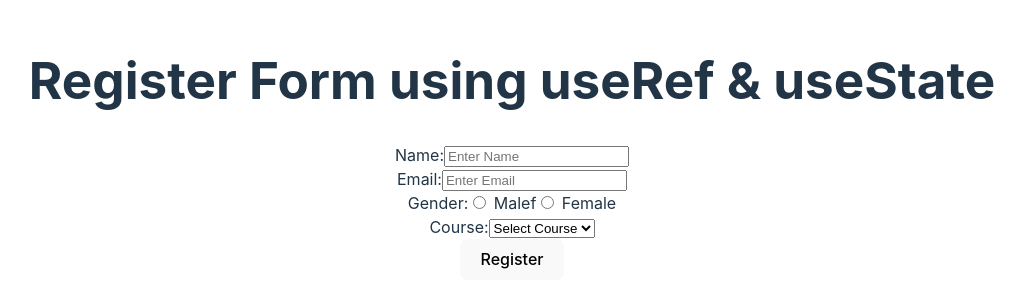
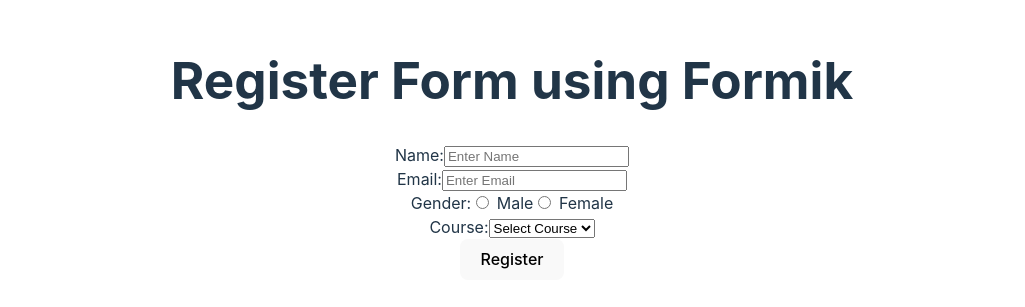
Before and after one commit to ashok-koenig/203168-ui, a React (Vite) app in the folder 5-React-demo-apps/forms-demo-app/: page / in a window 1280 px wide. Shown: the part 251-558 px from the top of the page, without its empty margins (128-1153 px from the left). Built offline with nearby package versions, Linux system fonts and the light colour scheme.

Commit message:
formik with validation

```diff
--- a/5-React-demo-apps/forms-demo-app/package.json
+++ b/5-React-demo-apps/forms-demo-app/package.json
@@ -10,6 +10,7 @@
     "preview": "vite preview"
   },
   "dependencies": {
+    "formik": "^2.4.6",
     "react": "^18.3.1",
     "react-dom": "^18.3.1"
   },
--- a/5-React-demo-apps/forms-demo-app/src/App.tsx
+++ b/5-React-demo-apps/forms-demo-app/src/App.tsx
@@ -5,6 +5,7 @@
 import BasicForm from './components/BasicForm'
 import StateFrom from './components/StateFrom'
 import RefStateForm from './components/RefStateForm'
+import FormikForm from './components/FormikForm'
 
 function App() {
 
@@ -12,7 +13,8 @@
     <>
       {/* <BasicForm /> */}
       {/* <StateFrom /> */}
-      <RefStateForm />
+      {/* <RefStateForm /> */}
+      <FormikForm />
     </>
   )
 }
--- /dev/null
+++ b/5-React-demo-apps/forms-demo-app/src/components/FormikForm.tsx
@@ -0,0 +1,65 @@
+import { useFormik } from 'formik'
+import React from 'react'
+
+export default function FormikForm() {
+    const formik = useFormik({
+        initialValues: {
+            name: '',
+            email: '',
+            gender: '',
+            course: ''
+        },
+        validate:(values)=>{
+            const errors: {[key: string]: string} = {}
+            if(!values.name) errors.name = 'Name is required'
+            if(!values.email) errors.email = 'Email is required'
+            if(!values.gender) errors.gender = 'Gender is required'
+            if(!values.course) errors.course = 'Course is required'
+            return errors;
+        },
+        onSubmit: (values) =>{
+            console.log(values);
+        }
+    })
+    // console.log(formik);
+  return (
+    <div>
+    <h1>Register Form using Formik</h1>
+    <form onSubmit={formik.handleSubmit}>
+        <div>
+            <label>Name:</label>
+            <input type="text" name="name" placeholder='Enter Name' value={formik.values.name} onChange={formik.handleChange} onBlur={formik.handleBlur} />
+            {formik.errors.name && <span className="error">{formik.errors.name}</span>}
+        </div>
+        <div>
+            <label>Email:</label>
+            <input type="email" name="email" placeholder='Enter Email' value={formik.values.email} onChange={formik.handleChange} onBlur={formik.handleBlur} />
+            {formik.errors.email && <span className="error">{formik.errors.email}</span>}
+        </div>
+        <div>
+            <label>Gender:</label>
+            <label>
+                <input type="radio" name="gender" value="male" checked={formik.values.gender == 'male'} onChange={formik.handleChange} onBlur={formik.handleBlur}/> Male
+            </label>
+            <label>
+                <input type="radio" name="gender" value="female" checked={formik.values.gender == 'female'} onChange={formik.handleChange} onBlur={formik.handleBlur}/> Female
+            </label>
+            {formik.errors.gender && <span className="error">{formik.errors.gender}</span>}
+        </div>
+        <div>
+            <label>Course:</label>
+            <select name="course" value={formik.values.course} onChange={formik.handleChange} onBlur={formik.handleBlur}>
+                <option value="">Select Course</option>
+                <option value="JavaScript">JavaScript</option>
+                <option value="TypeScript">TypeScript</option>
+                <option value="React">React</option>
+            </select>
+            {formik.errors.course && <span className="error">{formik.errors.course}</span>}
+        </div>
+        <div>
+            <button type="submit">Register</button>
+        </div>
+    </form>
+</div>
+  )
+}
```
Also changed, not shown: 1 other file (tests, documents, lock files or other folders).
